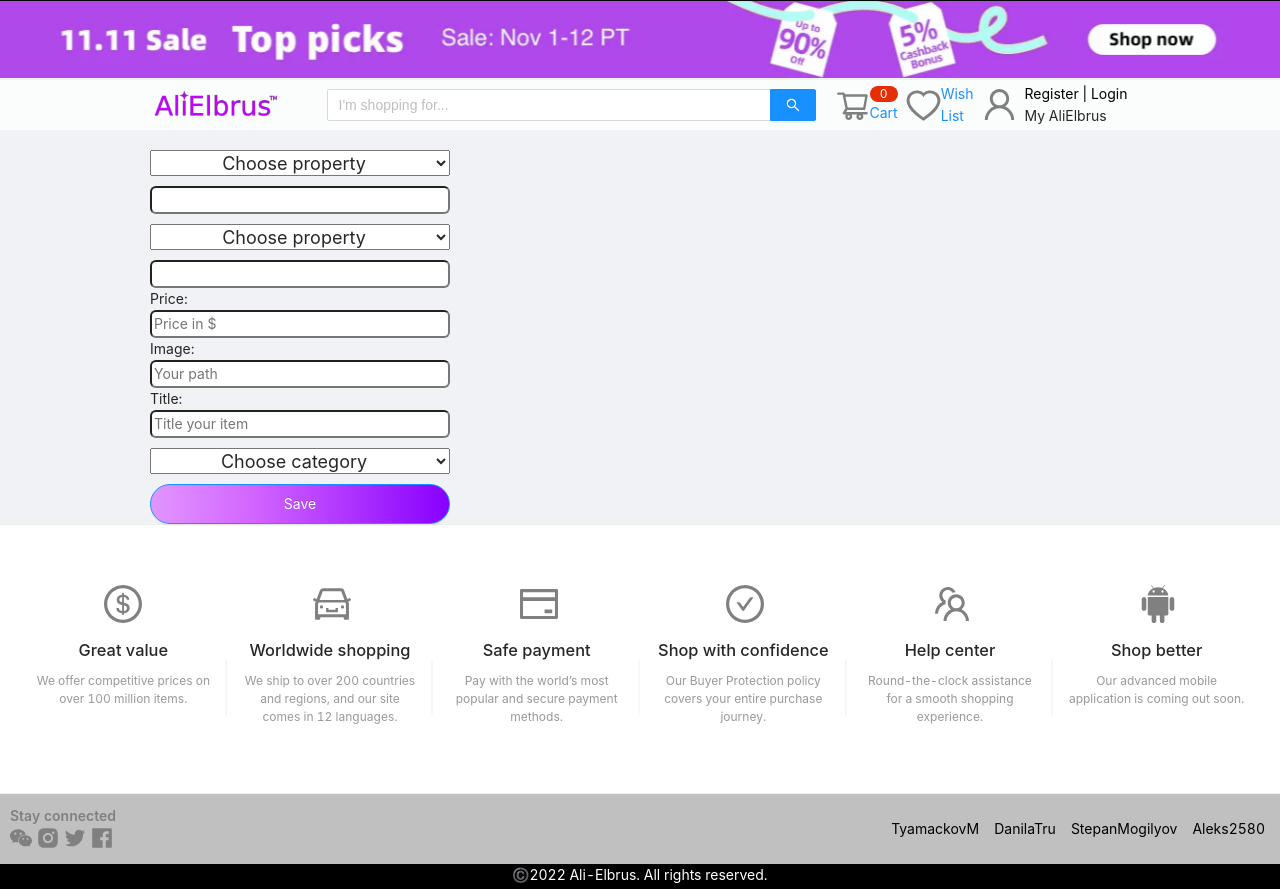
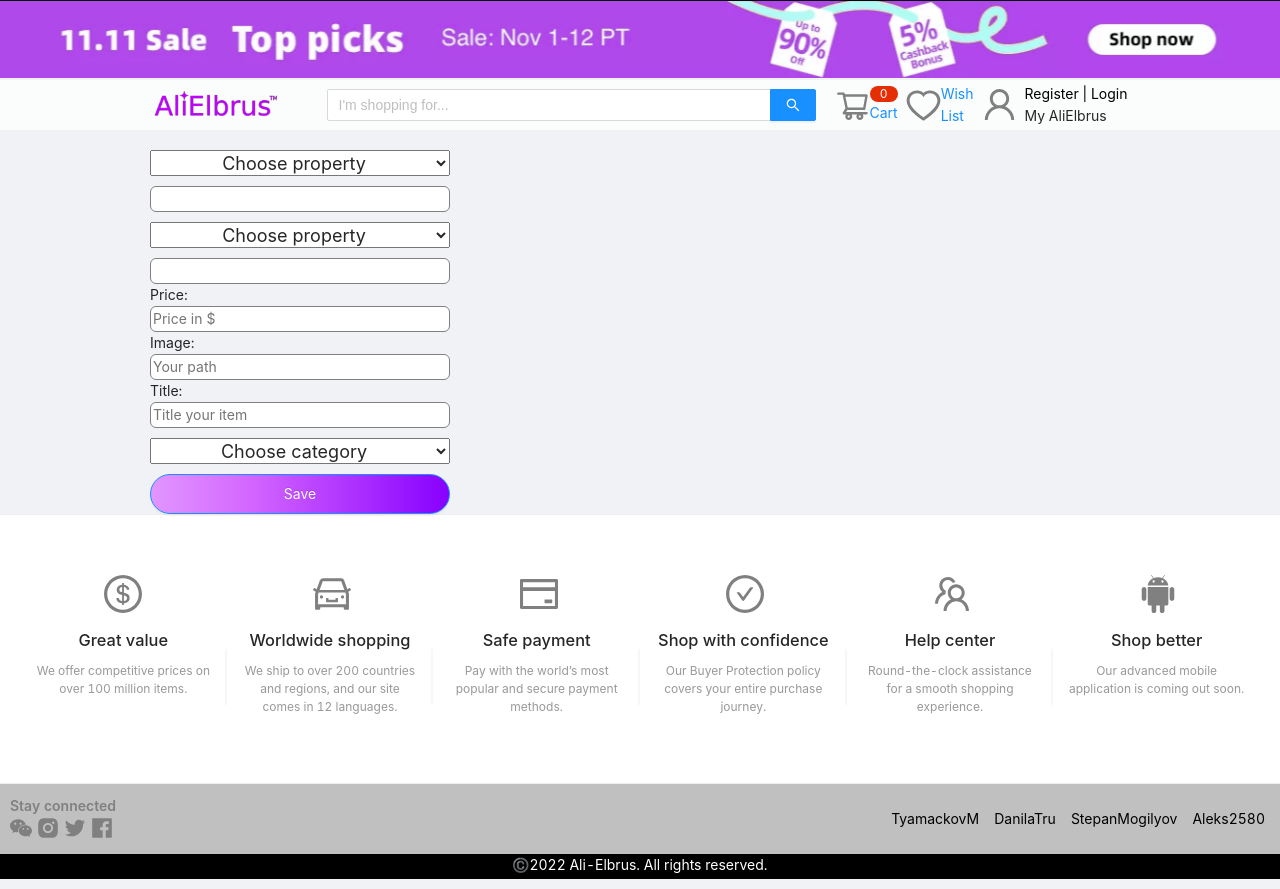
Before and after one commit to TyamackovM/AliElbrus, a React (Create React App) app in the folder client/: page /admin-cabinet in a window 1280 px wide. Built offline with nearby package versions, Linux system fonts and the light colour scheme; no server answers.

Commit message:
add form in cart

```diff
--- a/client/src/App.js
+++ b/client/src/App.js
@@ -21,6 +21,7 @@ import AllCards from './Components/Cards/AllCards';
 import SearchRenderAllCards from './Components/Cards/SearchRenderAllCards';
 import AdminCabinet from './Components/AdminCabinet/AdminCabinet';
 import AdminPanel from './Components/AdminCabinet/AdminPanel';
+import AdressForm from './Components/Cart/AdressForm';
 
 function App() {
   const dispatch = useDispatch();
@@ -63,6 +64,7 @@ function App() {
           <Route path="wish-list" element={<WishList />} />
           <Route path="orders" element={<Orders />} />
           <Route path="cart" element={<Cart />} />
+          <Route path="adress-form" element={<AdressForm />}/>
           <Route path="chat" element={<Chat />} />
           {user.status === 'admin' || user.status === 'seller' ? (
             <Route path="upload-items" element={<AdminCabinet />} />
--- a/client/src/Components/AdminCabinet/Admin.module.css
+++ b/client/src/Components/AdminCabinet/Admin.module.css
@@ -13,3 +13,13 @@
   box-shadow: 0 0 10px 0 #f4b7dd inset, 0 0 10px 4px #e1c0f3;
   background-color: rgb(226, 119, 250);
 }
+
+.inpAll {
+  border-radius: 6px;
+   width: 300px;
+   border: 1px solid grey;
+}
+
+.inpAll:active {
+  border: 1px solid blue;
+}
--- a/client/src/Components/AdminCabinet/AdminCabinet.jsx
+++ b/client/src/Components/AdminCabinet/AdminCabinet.jsx
@@ -66,7 +66,7 @@ export default function AdminCabinet() {
               <option value="style">Style</option>
             </select>
             <div>
-              <input style={{borderRadius: '6px', width: '300px'}} onChange={handler2} name="first" type="text" />
+              <input className={style.inpAll}  style={{borderRadius: '6px', width: '300px'}} onChange={handler2} name="first" type="text" />
             </div>
           </div>
           {/* <div>
@@ -84,12 +84,13 @@ export default function AdminCabinet() {
               <option value="style">Style</option>
             </select>
             <div>
-              <input style={{borderRadius: '6px', width: '300px'}} onChange={handler2} type="text" />
+              <input className={style.inpAll} style={{borderRadius: '6px', width: '300px', border: '1px solid grey'}} onChange={handler2} type="text" />
             </div>
           </div>
           <div>
             <div>Price: </div>
             <input
+            className={style.inpAll}
               onChange={handler3}
               placeholder="Price in $"
               name="price"
@@ -99,11 +100,12 @@ export default function AdminCabinet() {
           </div>
           <div>
             <div>Image:</div>
-            <input style={{borderRadius: '6px', width: '300px'}} onChange={handler3} placeholder="Your path" name="image" />
+            <input className={style.inpAll} style={{borderRadius: '6px', width: '300px'}} onChange={handler3} placeholder="Your path" name="image" />
           </div>
           <div>
             <div>Title: </div>
             <input
+            className={style.inpAll}
               onChange={handler3}
               placeholder="Title your item"
               name="title"
--- a/client/src/Components/Cart/Cart.jsx
+++ b/client/src/Components/Cart/Cart.jsx
@@ -31,7 +31,6 @@ export default function Cart() {
       {cart?.map((el) => (
         <OneCart el={el} key={el.id} />
       ))}
-    <AdressForm/>
     </div>
   );
 }
--- a/client/src/Components/SettingsPerson/SettingsPerson.jsx
+++ b/client/src/Components/SettingsPerson/SettingsPerson.jsx
@@ -90,6 +90,7 @@ export default function SettingsPerson() {
     user.status === 'admin'
       ? getItem(<Link to="/account/admin-panel">Admin panel</Link>, 7)
       : '',
+
   ];
 
   return !loading ? (
```
